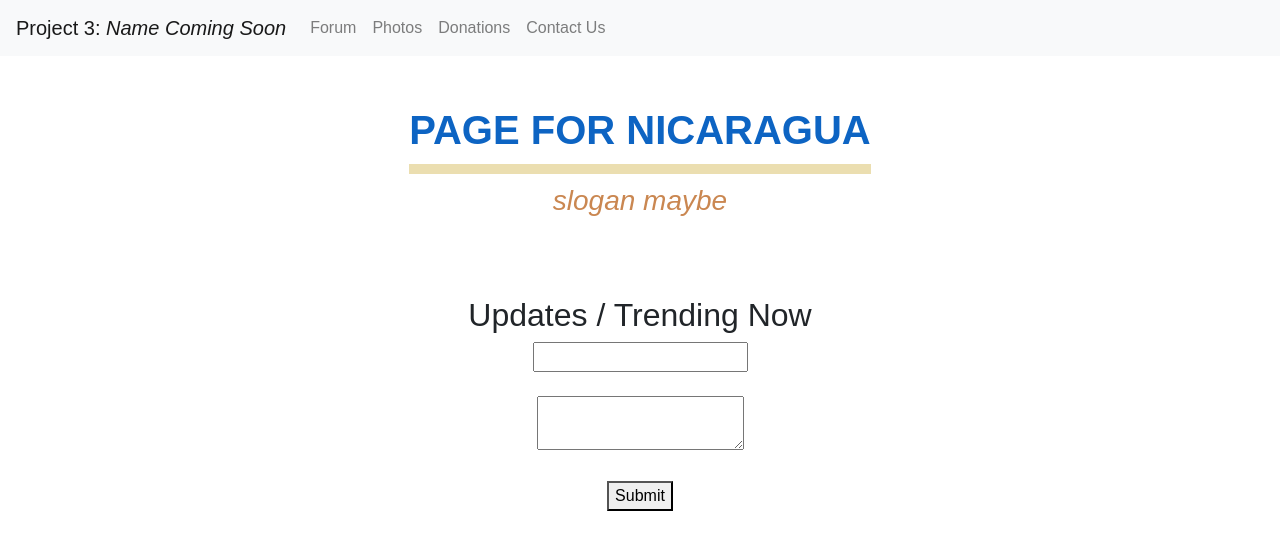
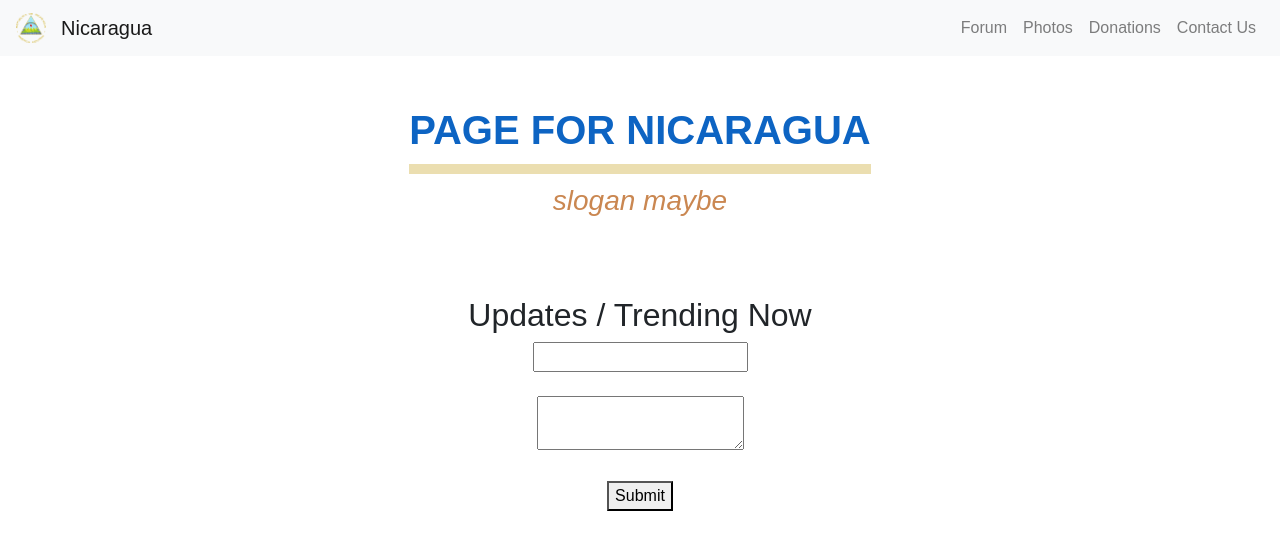
Before and after one commit to kevinepena/Project3, a React (Create React App) app in the folder client/: page / in a window 1280 px wide. Shown: the top 550 px of the page. Built offline with nearby package versions, Linux system fonts and the light colour scheme.

Commit message:
Nav brand image

```diff
--- a/client/public/index.html
+++ b/client/public/index.html
@@ -25,7 +25,7 @@
   <link rel="stylesheet" href="https://stackpath.bootstrapcdn.com/bootstrap/4.1.1/css/bootstrap.min.css" integrity="sha384-WskhaSGFgHYWDcbwN70/dfYBj47jz9qbsMId/iRN3ewGhXQFZCSftd1LZCfmhktB"
     crossorigin="anonymous">
 
-  <title>Project 3 Team Bae </title>
+  <title>Nicaragua </title>
 </head>
 
 <body>
--- a/client/src/components/Nav/Nav.css
+++ b/client/src/components/Nav/Nav.css
@@ -0,0 +1,5 @@
+#navimg{
+    width: 30px;
+    height: 30px;
+    margin-right: 15px;
+}
--- a/client/src/components/Nav/Nav.js
+++ b/client/src/components/Nav/Nav.js
@@ -5,8 +5,9 @@ import "./Nav.css";
 
 const Nav = () => (
     <nav className="navbar navbar-expand-lg navbar-light bg-light">
+      <img src={require("./coaNicaragua.png")} id="navimg" width="30" height="30" alt=""/>
       <Link className="navbar-brand" to="/">
-        Project 3: <em>Name Coming Soon</em>
+        Nicaragua
       </Link>
       <button
         className="navbar-toggler"
@@ -18,8 +19,10 @@ const Nav = () => (
       >
         <span className="navbar-toggler-icon" />
       </button>
+
+
       <div className="collapse navbar-collapse" id="navbarNav">
-        <ul className="navbar-nav">
+        <ul className="navbar-nav ml-auto">
 
           <li className="nav-item">
             <Link className="nav-link" to="/forum">Forum</Link>
```
Also changed, not shown: client/src/components/Nav/coaNicaragua.png (added).
